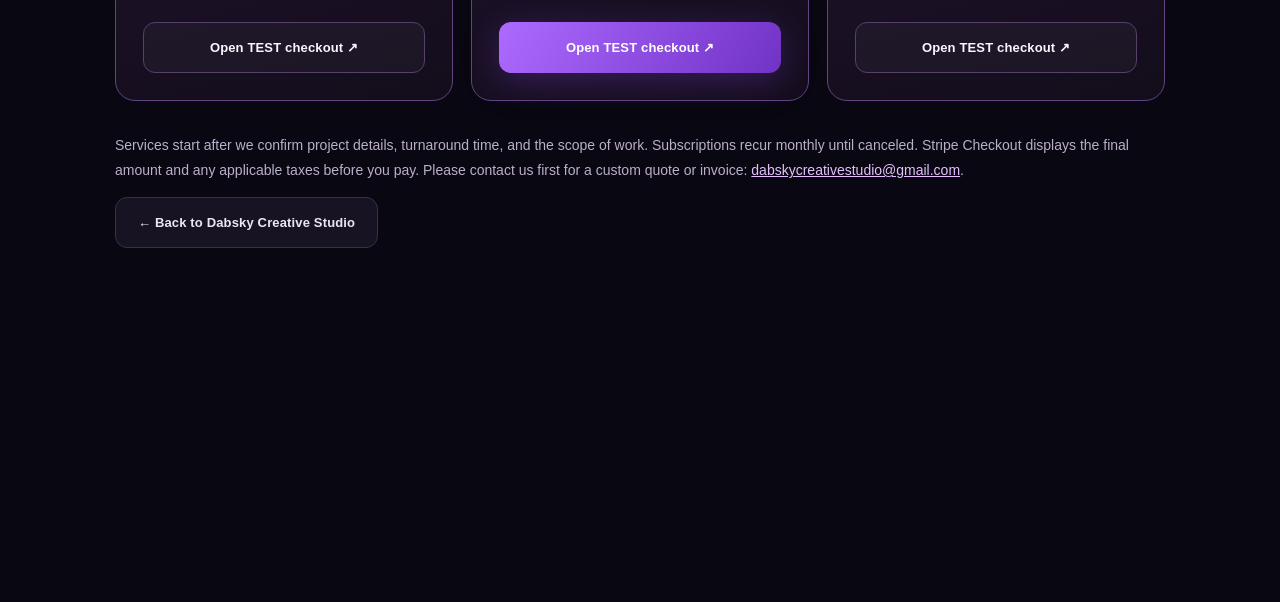
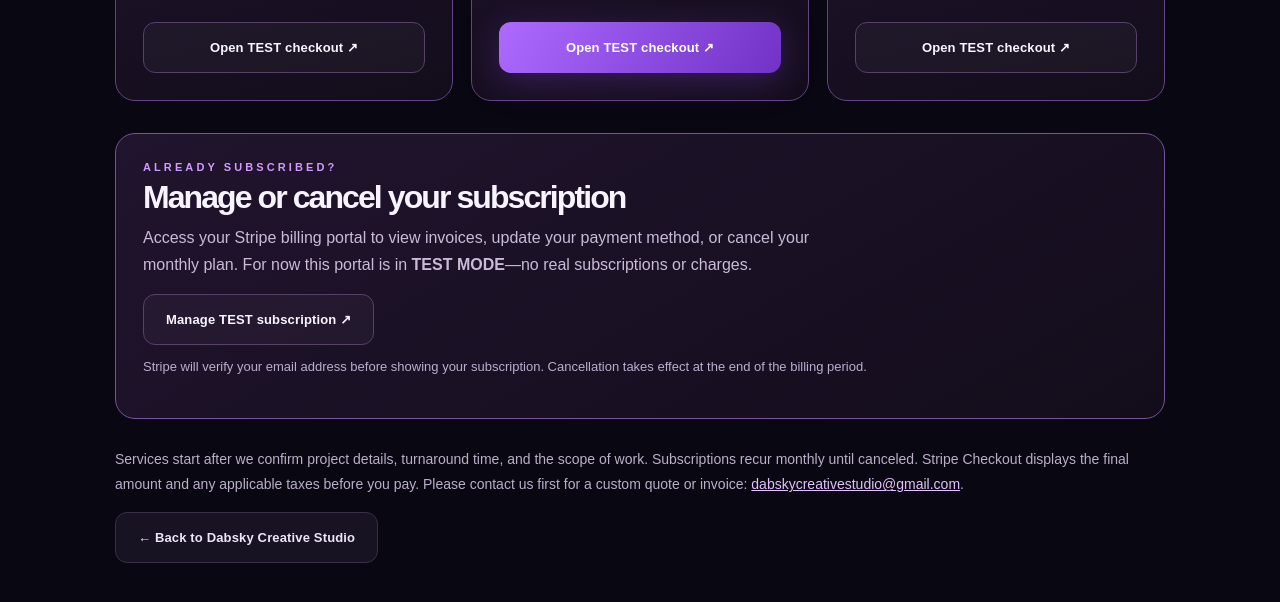
Before and after one commit to demetrecerrone-star/dabsky-creative-studio, a website: page payments.html in a window 1280 px wide. Shown: the part 762-1364 px from the top of the page. Before the commit the page ends 1120 px from the top, so only its background shows below. Drawn offline with Linux system fonts and the light colour scheme; no server answers.

Commit message:
Add self-service Stripe TEST subscription cancellation and billing panel

```diff
--- a/payments.html
+++ b/payments.html
@@ -33,6 +33,13 @@
 <article class="payment-card"><h2>Business Growth</h2><div class="amount">$249 <small>per month</small></div><p>Eight custom graphics, matching captions, a monthly posting calendar, and one revision round.</p><button type="button" data-pay="growth" class="button button-primary" disabled>Checkout not active</button></article>
 <article class="payment-card"><h2>Premium Brand</h2><div class="amount">$399 <small>per month</small></div><p>Twelve graphics, twelve captions, four story graphics, a monthly posting calendar, and one revision round.</p><button type="button" data-pay="premium" class="button button-outline" disabled>Checkout not active</button></article>
 </div>
+<section id="manage-subscription" aria-labelledby="manage-subscription-title" style="background:linear-gradient(150deg,#21142e,#130d1b);border:1px solid #76539b;border-radius:20px;padding:27px;margin:28px 0;">
+<p class="kicker">ALREADY SUBSCRIBED?</p>
+<h2 id="manage-subscription-title" style="margin:6px 0 8px;font-size:clamp(1.35rem,3vw,2rem)">Manage or cancel your subscription</h2>
+<p style="color:#c9bbd9;line-height:1.7;max-width:690px;">Access your Stripe billing portal to view invoices, update your payment method, or cancel your monthly plan. For now this portal is in <strong>TEST MODE</strong>—no real subscriptions or charges.</p>
+<a class="button button-outline" href="https://billing.stripe.com/p/login/test_bJe3cv2KD9uPgL18Uf5AQ00" rel="noopener noreferrer">Manage TEST subscription ↗</a>
+<p style="color:#bcadce;font-size:13px;line-height:1.6;margin-top:12px;">Stripe will verify your email address before showing your subscription. Cancellation takes effect at the end of the billing period.</p>
+</section>
 <p class="payment-foot">Services start after we confirm project details, turnaround time, and the scope of work. Subscriptions recur monthly until canceled. Stripe Checkout displays the final amount and any applicable taxes before you pay. Please contact us first for a custom quote or invoice: <a href="mailto:dabskycreativestudio@gmail.com">dabskycreativestudio@gmail.com</a>.</p>
 <a href="/" class="button button-ghost">← Back to Dabsky Creative Studio</a>
 </main>
```
